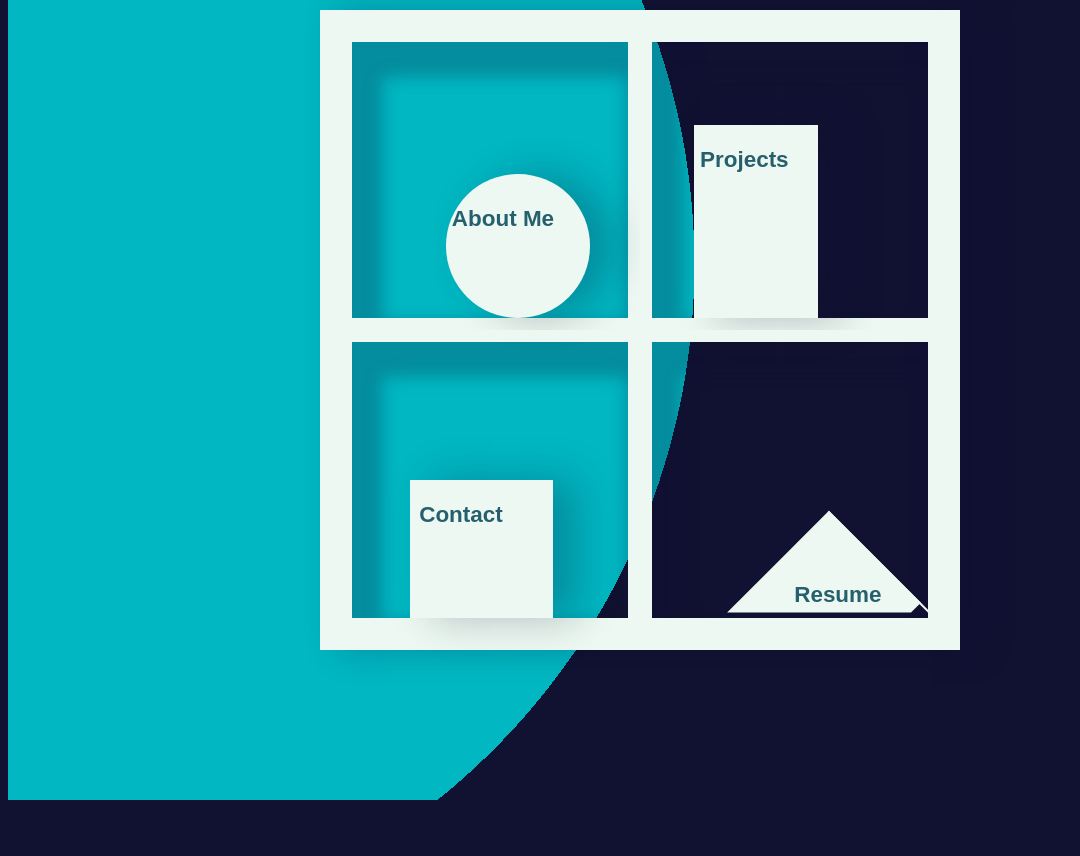
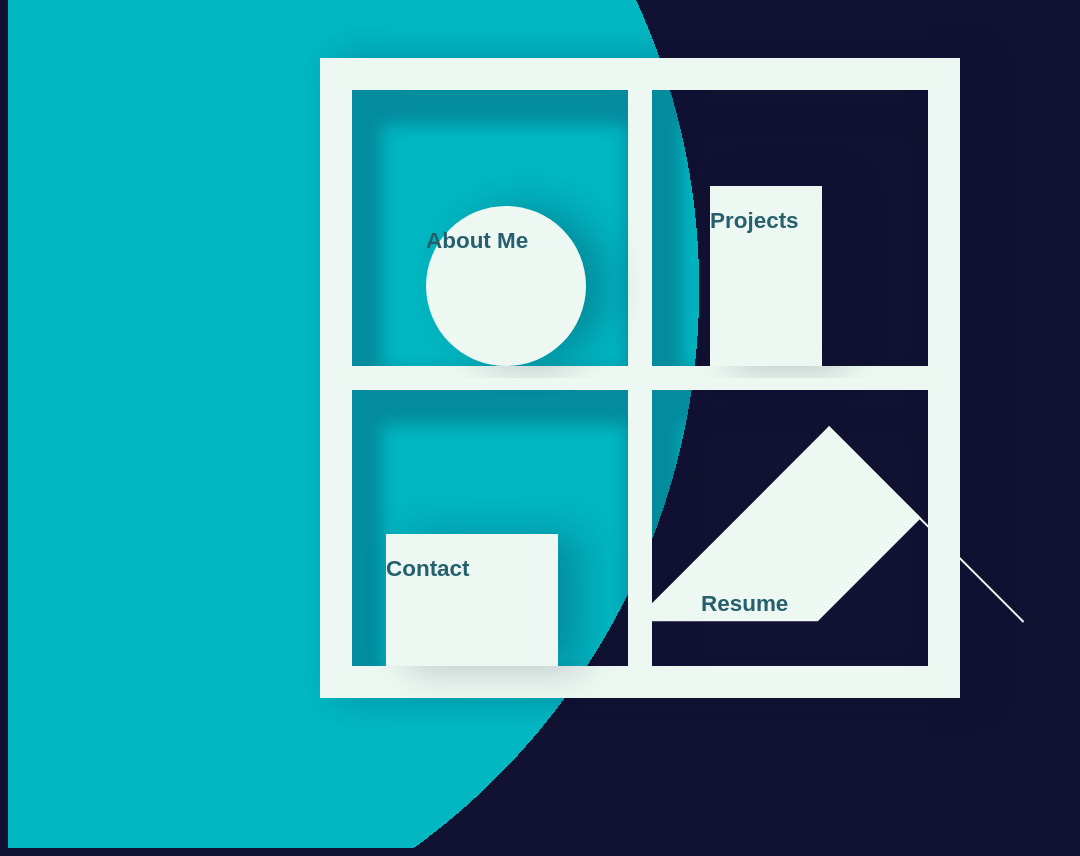
Before and after one commit to thinkful-ei17/scott-portfolio, a plain HTML site: page index.html in a window 1280 px wide. Shown: the part 279-1135 px from the top of the page, without its empty margins (0-1080 px from the left). Before the commit the page ends 1087 px from the top, so only its background shows below. Drawn offline with nearby package versions, Linux system fonts and the light colour scheme; a web font is replaced by a local one.

Commit message:
set fixed heights and widths for circle and rectangles

```diff
--- a/styles.css
+++ b/styles.css
@@ -51,7 +51,8 @@ h4 {
 }
 
 header {
-   padding: 2em 0 1em;
+   padding: 2em 0 4em;
+   /* text-align: left; */
 }
 
 a {
@@ -237,8 +238,8 @@ a[name]{
   font-size: 1.2em;
   font-weight: bold;
   background-color: #ECF8F1;
-  height: 52%;
-  width: 52%;
+  /* height: 52%; */
+  /* width: 52%; */
   box-shadow: 1.2em -.2em 1em rgba(38, 96, 110, .5);
   box-shadow: 1.2em 0em 2em rgba(17, 17, 50, .25);
 }
@@ -248,30 +249,34 @@ a[name]:hover {
 }
 
 a[name='about-me'] {
-  display: flex;
-  align-self: flex-end;
-  margin-right: 2em;
-  padding-left: .3em;
-  padding-top: .5em;
+  /* display: flex;
+  align-self: flex-end; */
+  height: 160px;
+  width: 160px;
+  margin-right: -32px;
+  /* padding-left: .3em; */
+  /* padding-top: .5em; */
   border-radius: 50%;
 }
 
 a[name='projects'] {
-  display: flex;
-  align-self: flex-start;
-  margin-left: 2.2em;
-  padding-left: .3em;
-  height: 70%;
-  width: 45%;
-  min-width: 103px;
+  /* display: flex;
+  align-self: flex-start; */
+  margin-left: -48px;
+  /* padding-left: .3em; */
+  height: 180px;
+  width: 112px;
+  /* min-width: 103px; */
 }
 
 a[name='contact'] {
-  display: flex;
-  align-self: flex-start;
-  margin-left: 3em;
-  padding-left: .5em;
+  /* display: flex;
+  align-self: flex-start; */
+  margin-left: -36px;
+  /* padding-left: .5em; */
   height: 50%;
+  height:132px;
+  width: 172px;
 }
 
 a[name='resume'] {
```
